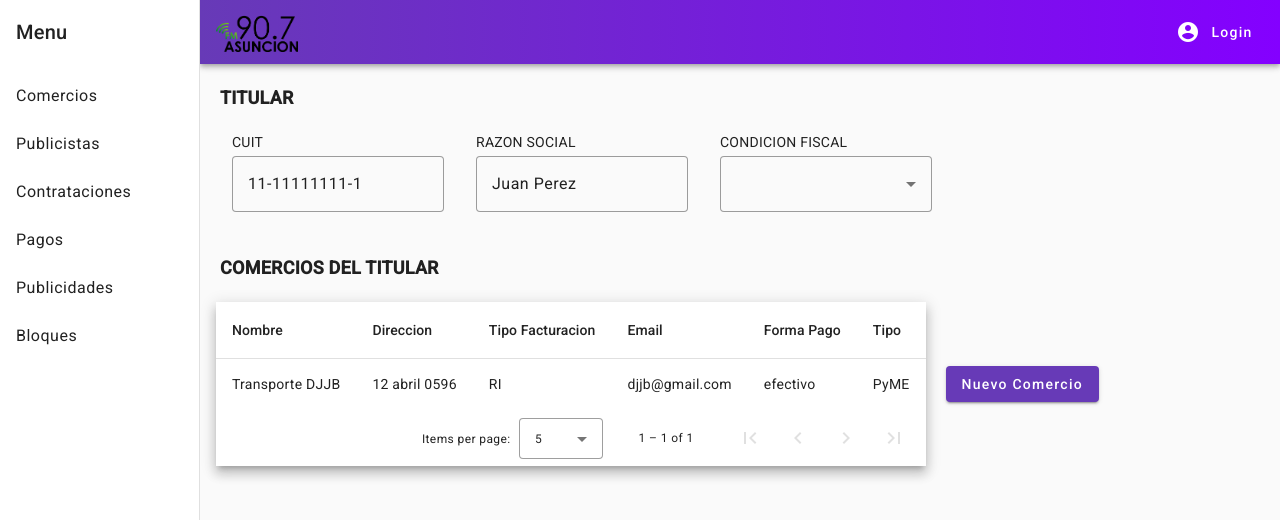
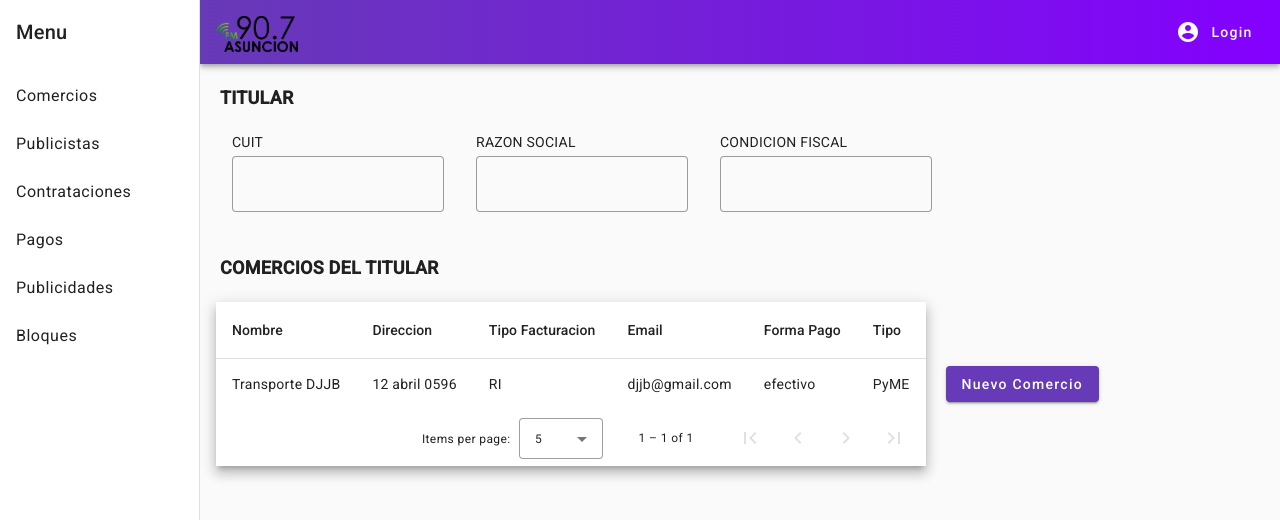
Before and after one commit to victoria-peinado/Desarrollo-Gesti-n-de-Publicidad, an Angular app in the folder Front/Radio/: page /altaComercio/nuevoComercio in a window 1280 px wide. Shown: the top 520 px of the page. Built offline with nearby package versions, Linux system fonts and the light colour scheme.

Commit message:
retrieve billing holder data from DB fixed

```diff
--- a/Front/Radio/src/app/alta-comercio/alta-comercio.component.ts
+++ b/Front/Radio/src/app/alta-comercio/alta-comercio.component.ts
@@ -2,6 +2,7 @@ import { Component, ViewChild, ElementRef } from '@angular/core';
 import { ThemePalette } from '@angular/material/core/index.js';
 import { Router } from '@angular/router';
 import { MyDataService } from 'src/app/services/my-data.service';
+import { SharedDataService } from '../services/shared-data.service';
 
 @Component({
   selector: 'app-alta-comercio',
@@ -16,7 +17,7 @@ export class AltaComercioComponent {
   coloring: ThemePalette = "primary";
   icon: string = 'display: none';
 
-  constructor(private router: Router, private _BillingHolderService: MyDataService,) { }
+  constructor(private router: Router, private _BillingHolderService: MyDataService, private sharedDataService: SharedDataService) { }
 
   redirectToHome() {
     this.router.navigate(['/']);
@@ -35,6 +36,9 @@ export class AltaComercioComponent {
       (result: any) => {
         if (result) {
           this.cuitInvalid = false;
+          this.sharedDataService.setCuit(result.CUIT);
+          this.sharedDataService.setRazonSocial(result.businessName);
+          this.sharedDataService.setCondicionFinal(result.fiscalCondition);
           this.redirectToNuevoComercio();
         } else {
           this.cuitInvalid = true;
--- a/Front/Radio/src/app/nuevo-comercio/nuevo-comercio.component.html
+++ b/Front/Radio/src/app/nuevo-comercio/nuevo-comercio.component.html
@@ -19,14 +19,13 @@
         </div>
 
         <div class="inline-block ml-4 mr-4">
-            <p class="text-3xs ml-10 text-left">CONDICION FISCAL</p>
-            <mat-form-field class="-mt-2" appearance="outline">
-                <mat-select>
-                  <mat-option value="one">Responsable Inscripto</mat-option>
-                  <mat-option value="two">Otro</mat-option>
-                </mat-select>
-            </mat-form-field>
-        </div>
+          <p class="text-3xs ml-10 text-left">CONDICION FISCAL</p>
+          <mat-form-field class="-mt-2" appearance="outline">
+              <input matInput [value]="condicionFinal" readonly>
+          </mat-form-field>
+      </div>
+
+
     </div>
 </section>
 
--- a/Front/Radio/src/app/nuevo-comercio/nuevo-comercio.component.ts
+++ b/Front/Radio/src/app/nuevo-comercio/nuevo-comercio.component.ts
@@ -5,6 +5,7 @@ import { Trade } from 'src/app/models/trade';
 import { MyDataService } from 'src/app/services/my-data.service';
 import { FormBuilder, FormGroup, Validators } from '@angular/forms';
 import { ActivatedRoute, Router } from '@angular/router';
+import { SharedDataService } from '../services/shared-data.service';
 
 @Component({
   selector: 'app-nuevo-comercio',
@@ -17,10 +18,15 @@ export class NuevoComercioComponent implements AfterViewInit {
   titulo = "Crear Comercio";
   id: string | null;
 
+  cuit: string;
+  razonSocial: string;
+  condicionFinal: string;
+
   constructor(private fb: FormBuilder,
               private router: Router,
               private _tradeService: MyDataService,
-              private aRouter: ActivatedRoute) {
+              private aRouter: ActivatedRoute,
+              private sharedDataService: SharedDataService) {
 
     this.tradeForm = this.fb.group({
       fantasyName: ['', Validators.required],
@@ -32,6 +38,10 @@ export class NuevoComercioComponent implements AfterViewInit {
     })
 
     this.id = this.aRouter.snapshot.paramMap.get('id');
+
+    this.cuit = this.sharedDataService.getCuit();
+    this.razonSocial = this.sharedDataService.getRazonSocial();
+    this.condicionFinal = this.sharedDataService.getCondicionFinal();
 
   }
 
@@ -64,9 +74,6 @@ export class NuevoComercioComponent implements AfterViewInit {
   mostrarNuevoComercio = false;
   continuarNuevoComercio = false;
 
-  cuit: string = '11-11111111-1';
-  razonSocial: string = "Juan Perez";
-  condicionFinal: string = "Responsable inscripto";
 
   displayedColumns: string[] = ['name', 'address', 'billingType', 'email', 'wayToPay', 'type'];
   dataSource = new MatTableDataSource<PeriodicElement>(ELEMENT_DATA);
--- /dev/null
+++ b/Front/Radio/src/app/services/shared-data.service.ts
@@ -0,0 +1,34 @@
+import { Injectable } from '@angular/core';
+
+@Injectable({
+  providedIn: 'root',
+})
+export class SharedDataService {
+  private cuit: string = '';
+  private razonSocial: string = '';
+  private condicionFinal: string = '';
+
+  setCuit(cuit: string) {
+    this.cuit = cuit;
+  }
+
+  setRazonSocial(razonSocial: string) {
+    this.razonSocial = razonSocial;
+  }
+
+  setCondicionFinal(condicionFinal: string) {
+    this.condicionFinal = condicionFinal;
+  }
+
+  getCuit(): string {
+    return this.cuit;
+  }
+
+  getRazonSocial(): string {
+    return this.razonSocial;
+  }
+
+  getCondicionFinal(): string {
+    return this.condicionFinal;
+  }
+}
```
